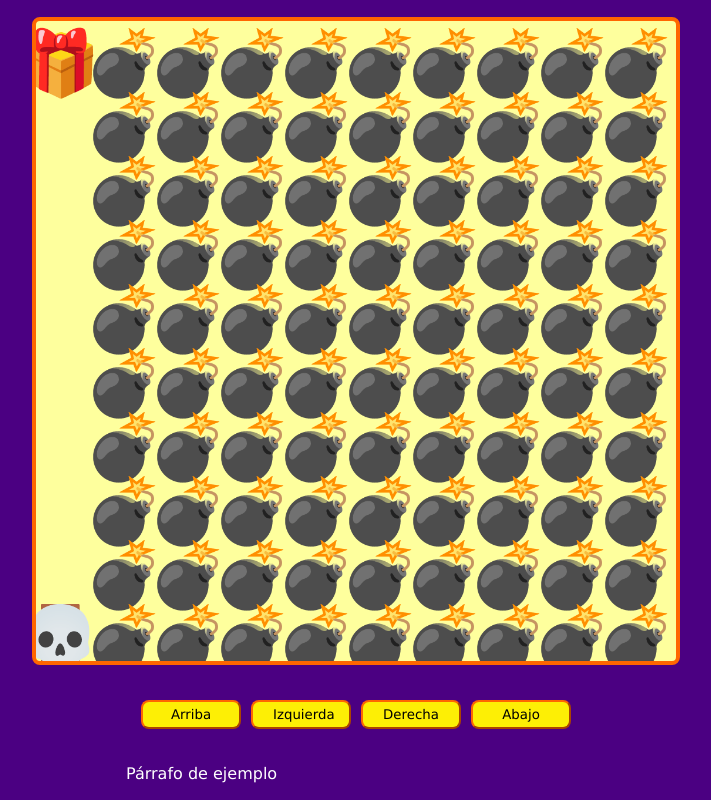
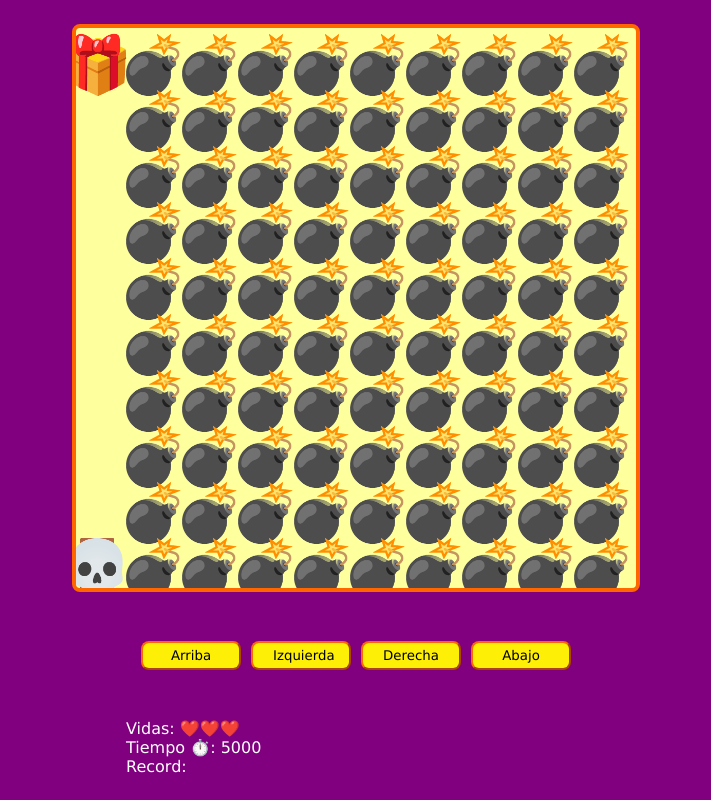
Before and after one commit to danisolerdev/taller-practico-javascript-videojuegos, a plain HTML site: page index.html in a window 1280 px wide. Shown: the whole page, without its empty margins (284-995 px from the left). Drawn offline with Linux system fonts and the light colour scheme.

Commit message:
Terminado

```diff
--- a/game.js
+++ b/game.js
@@ -4,6 +4,11 @@ const btnUp = document.querySelector('#up');
 const btnLeft = document.querySelector('#left');
 const btnRight = document.querySelector('#right');
 const btnDown = document.querySelector('#down');
+const spanLives = document.querySelector('#lives');
+const spanTime = document.querySelector('#time');
+const spanRecord = document.querySelector('#record');
+const pResult = document.querySelector('#result');
+
 
 window.addEventListener('load', setCavasSize);
 window.addEventListener('resize', setCavasSize);
@@ -14,6 +19,10 @@ let canvasSize;
 let elementsSize;
 let level = 0;
 let lives = 3;
+
+let timeStart;
+let timePlayer;
+let timeInterval;
 
 const playerPosition = {
   x: undefined,
@@ -27,18 +36,25 @@ const playerPosition = {
 let enemyPositions = [
 
 ]
+
+function fixNumber(n) {
+  return Number(n.toFixed(0));
+}
 function setCavasSize(){
 
   if (window.innerHeight > window.innerWidth) {
-    canvasSize = window.innerWidth * 0.8;
+    canvasSize = window.innerWidth * 0.7;
   } else {
-    canvasSize = window.innerHeight * 0.8;
+    canvasSize = window.innerHeight * 0.7;
   }
+  canvasSize = Number(canvasSize.toFixed(0));
 
   canvas.setAttribute('width', canvasSize);
   canvas.setAttribute('height', canvasSize);
 
   elementsSize = canvasSize / 10;
+  playerPosition.x = undefined;
+  playerPosition.y = undefined;
   startGame();
 }
 function startGame() {
@@ -51,6 +67,14 @@ function startGame() {
       gameWin();
       return;
    }
+
+   if(!timeStart) {
+    timeStart = Date.now();
+    timeInterval = setInterval(showTime, 100);
+    showRecord();
+   }
+
+   showLives();
 
   const mapRows = map.trim().split('\n');
   const mapRowsCols = mapRows.map(row => row.trim().split(''));
@@ -112,16 +136,51 @@ function levelWin() {
 
 function levelFail(){
   lives--;
+
+
   if (lives <= 0) {
     level = 0;
+    lives = 3;
+    timeStart = undefined
   }
   playerPosition.x = undefined;
   playerPosition.y = undefined;
+
   startGame();
 }
 function gameWin() {
-  console.log('Terminaste el Juego');
+  clearInterval(timeInterval);
+
+ const recordTime =  localStorage.getItem('record_time');
+ const playerTime = Date.now()- timeStart;
+  if(recordTime) {
+    if(recordTime  >= playerTime) {
+      localStorage.setItem('record_time', playerTime);
+      pResult.innerHTML =  'Superaste el Record' ;
+    } else{
+    pResult.innerHTML = 'Lo siento no superaste el Records :( ';
+    }
+  }else {
+    localStorage.setItem('record_time' , playerTime);
+    pResult.innerHTML = 'Primera vez??'
+  }
+  console.log({recordTime, playerTime});
 }
+
+function showLives() {
+  const heartArray =  Array(lives).fill(emojis['HEART']);
+  spanLives.innerHTML = "";
+  heartArray.forEach(heart => spanLives.append(heart));
+
+}
+
+function showTime() {
+  spanTime.innerHTML = Date.now() - timeStart;
+}
+function showRecord() {
+  spanRecord.innerHTML = localStorage.getItem('record_time');
+}
+
 
 window.addEventListener('keydown', moveByKeys);
 btnUp.addEventListener('click', moveUp);
--- a/index.html
+++ b/index.html
@@ -19,8 +19,10 @@
     </div>
 
     <div class="messages">
-      <!-- TODO -->
-      <p>Párrafo de ejemplo</p>
+      <p>Vidas: <span id="lives"></span></p>
+      <p>Tiempo ⏱️: <span id="time"></span></p>
+      <p>Record: <span id="record"></span></p>
+      <p id="result"></span></p>
     </div>
   </div>
 
--- a/maps.js
+++ b/maps.js
@@ -12,6 +12,7 @@ const emojis = {
   'BOMB_COLLISION': '🔥',
   'GAME_OVER': '👎',
   'WIN': '🏆',
+  'HEART': '❤️',
 };
 
 const maps = [];
--- a/styles.css
+++ b/styles.css
@@ -1,5 +1,5 @@
 body {
-  background-color: indigo;
+  background-color: purple;
   color: #fff;
   font-family: Verdana, Geneva, Tahoma, sans-serif;
   margin: 0;
@@ -57,6 +57,6 @@ p {
 }
 
 @media (max-width: 440px) {
-  button { margin-top: 25px; }
+  button { margin-top: 5px; }
   #up, #down { margin-left: 100%; margin-right: 100%; }
 }
```
